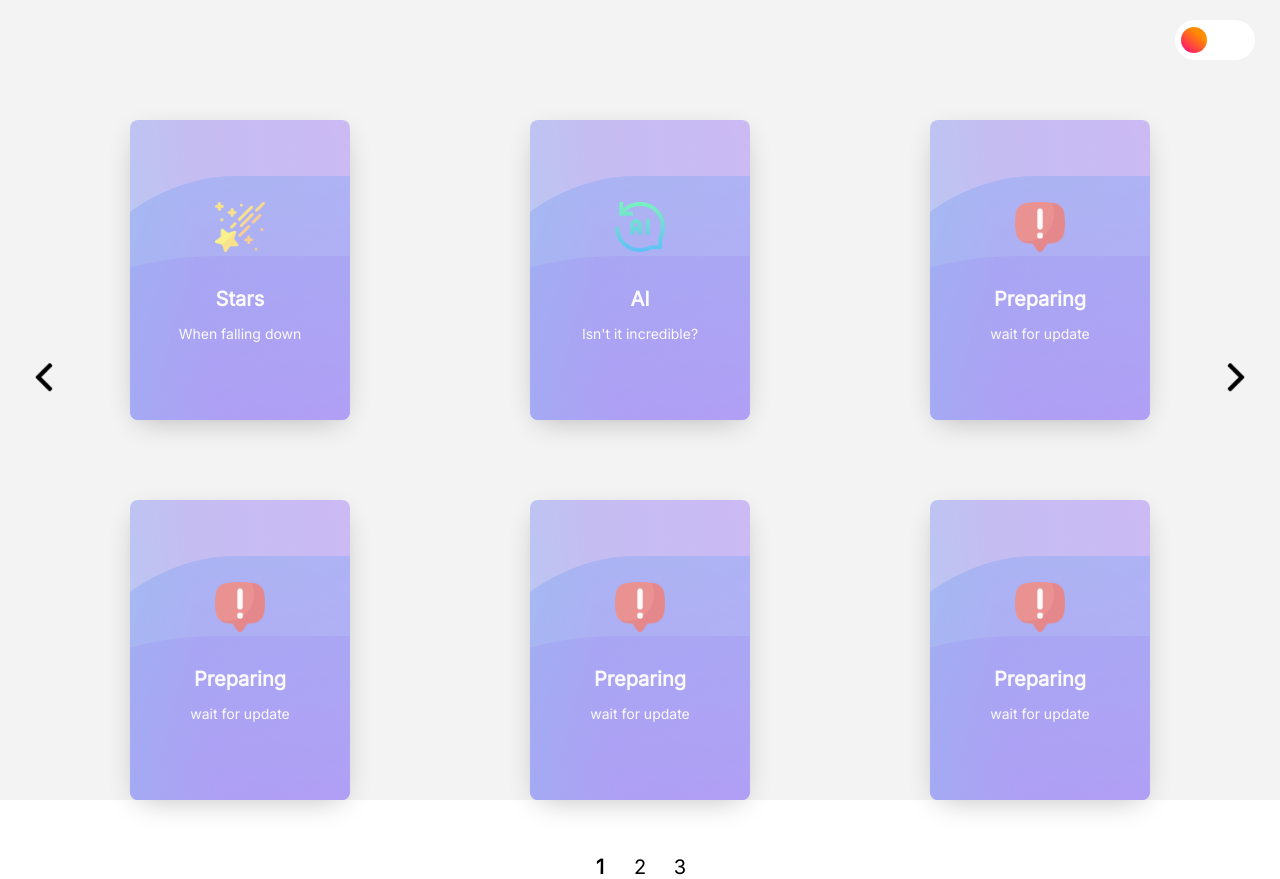
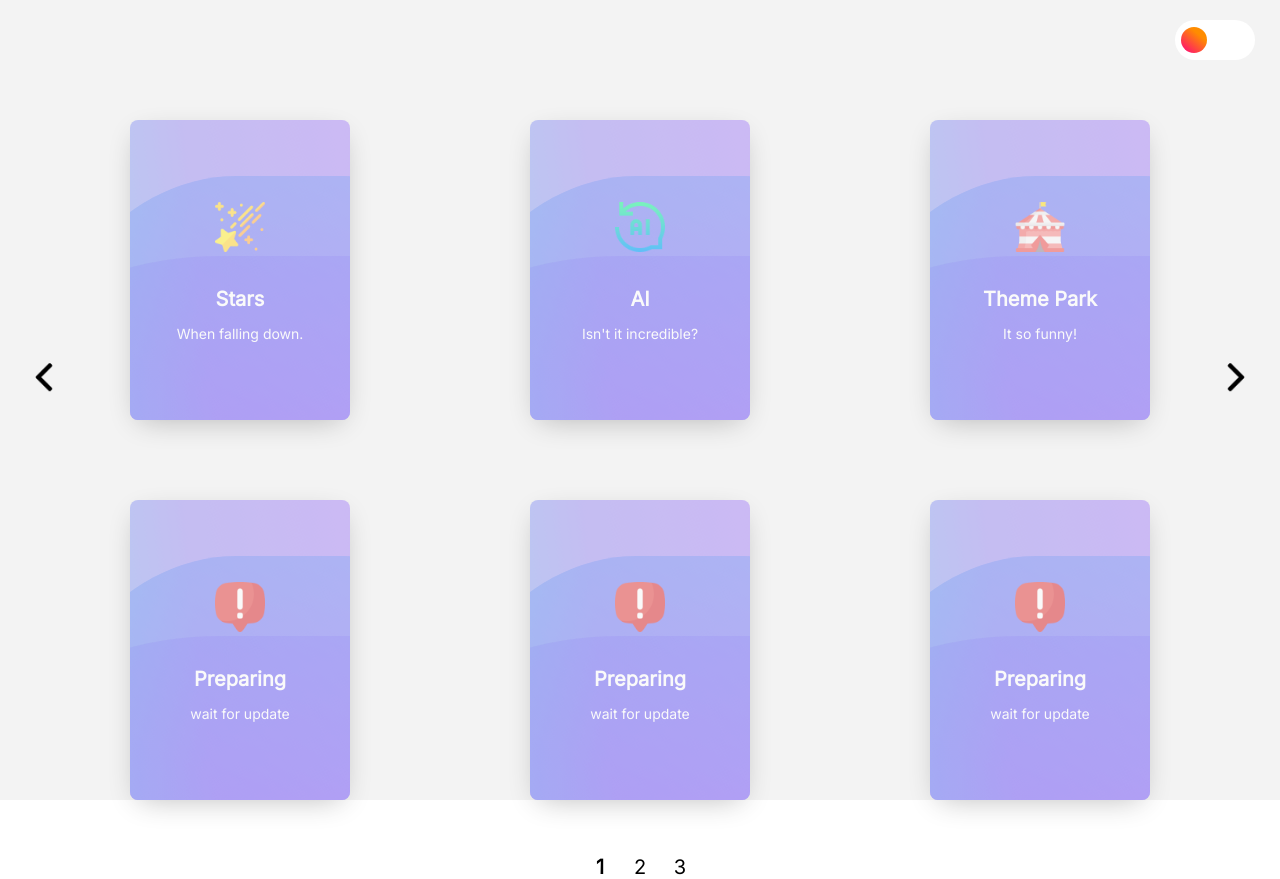
Before and after one commit to BadangGit/PPT-Project, a Vue app in the folder normal/: page / in a window 1280 px wide. Built offline with nearby package versions, Linux system fonts and the light colour scheme.

Commit message:
change data design

```diff
--- a/normal/src/assets/data/projectCardData.ts
+++ b/normal/src/assets/data/projectCardData.ts
@@ -3,52 +3,72 @@ import { projectCardContentsType } from "@/assets/data/types/projectCard";
 const projectCardList: Array<projectCardContentsType> = [
   {
     title: "Stars",
-    subtitle: "When falling down",
-    num: 0,
+    subtitle: "When falling down.",
+
+    src: "/stars",
     titleIcon: "http://localhost:8080/icons/cards/stars.png",
     cursorIcon: "http://localhost:8080/icons/cursors/star-cursor.png",
+
+    num: 0,
   },
   {
     title: "AI",
     subtitle: "Isn't it incredible?",
-    num: 1,
+
+    src: "/AI",
     titleIcon: "http://localhost:8080/icons/cards/AI.png",
     cursorIcon: "http://localhost:8080/icons/cursors/AI-cursor.png",
+
+    num: 1,
   },
   {
-    title: "Preparing",
-    subtitle: "wait for update",
-    titleIcon: "http://localhost:8080/icons/cards/preparing.png",
+    title: "Theme Park",
+    subtitle: "It so funny!",
+
+    src: "/themePark",
+    titleIcon: "http://localhost:8080/icons/cards/theme-park.png",
+    cursorIcon: "http://localhost:8080/icons/cursors/ferris-wheel.png",
+
     num: 2,
   },
   {
     title: "Preparing",
     subtitle: "wait for update",
+
     titleIcon: "http://localhost:8080/icons/cards/preparing.png",
+
     num: 3,
   },
   {
     title: "Preparing",
     subtitle: "wait for update",
+
     titleIcon: "http://localhost:8080/icons/cards/preparing.png",
+
     num: 4,
   },
   {
     title: "Preparing",
     subtitle: "wait for update",
+
     titleIcon: "http://localhost:8080/icons/cards/preparing.png",
+
     num: 5,
   },
   {
     title: "Preparing",
     subtitle: "wait for update",
+
     titleIcon: "http://localhost:8080/icons/cards/preparing.png",
+
     num: 6,
   },
   {
     title: "Preparing",
     subtitle: "wait for update",
+
     titleIcon: "http://localhost:8080/icons/cards/preparing.png",
+
     num: 7,
   },
   {
@@ -60,55 +80,73 @@ const projectCardList: Array<projectCardContentsType> = [
   {
     title: "Preparing",
     subtitle: "wait for update",
+
     titleIcon: "http://localhost:8080/icons/cards/preparing.png",
+
     num: 9,
   },
   {
     title: "Preparing",
     subtitle: "wait for update",
+
     titleIcon: "http://localhost:8080/icons/cards/preparing.png",
+
     num: 10,
   },
   {
     title: "Preparing",
     subtitle: "wait for update",
+
     titleIcon: "http://localhost:8080/icons/cards/preparing.png",
+
     num: 11,
   },
   {
     title: "Preparing",
     subtitle: "wait for update",
+
     titleIcon: "http://localhost:8080/icons/cards/preparing.png",
+
     num: 12,
   },
   {
     title: "Preparing",
     subtitle: "wait for update",
+
     titleIcon: "http://localhost:8080/icons/cards/preparing.png",
+
     num: 13,
   },
   {
     title: "Preparing",
     subtitle: "wait for update",
+
     titleIcon: "http://localhost:8080/icons/cards/preparing.png",
+
     num: 14,
   },
   {
     title: "Preparing",
     subtitle: "wait for update",
+
     titleIcon: "http://localhost:8080/icons/cards/preparing.png",
+
     num: 15,
   },
   {
     title: "Preparing",
     subtitle: "wait for update",
+
     titleIcon: "http://localhost:8080/icons/cards/preparing.png",
+
     num: 16,
   },
   {
     title: "Preparing",
     subtitle: "wait for update",
+
     titleIcon: "http://localhost:8080/icons/cards/preparing.png",
+
     num: 17,
   },
 ];
--- a/normal/src/components/cards/projectCard.vue
+++ b/normal/src/components/cards/projectCard.vue
@@ -60,7 +60,13 @@ onMounted(() => {
       <div class="title">{{ $props.activeProjectCardList.subtitle }}</div>
     </div>
 
-    <router-link :to="{ path: props.activeProjectCardList.title }">
+    <router-link
+      :to="{
+        path: props.activeProjectCardList.src
+          ? props.activeProjectCardList.src
+          : '/',
+      }"
+    >
       <div
         class="cursorGrid"
         :style="{
```
Also changed, not shown: normal/src/assets/data/types/projectCard.d.ts (+5 -2 lines).
